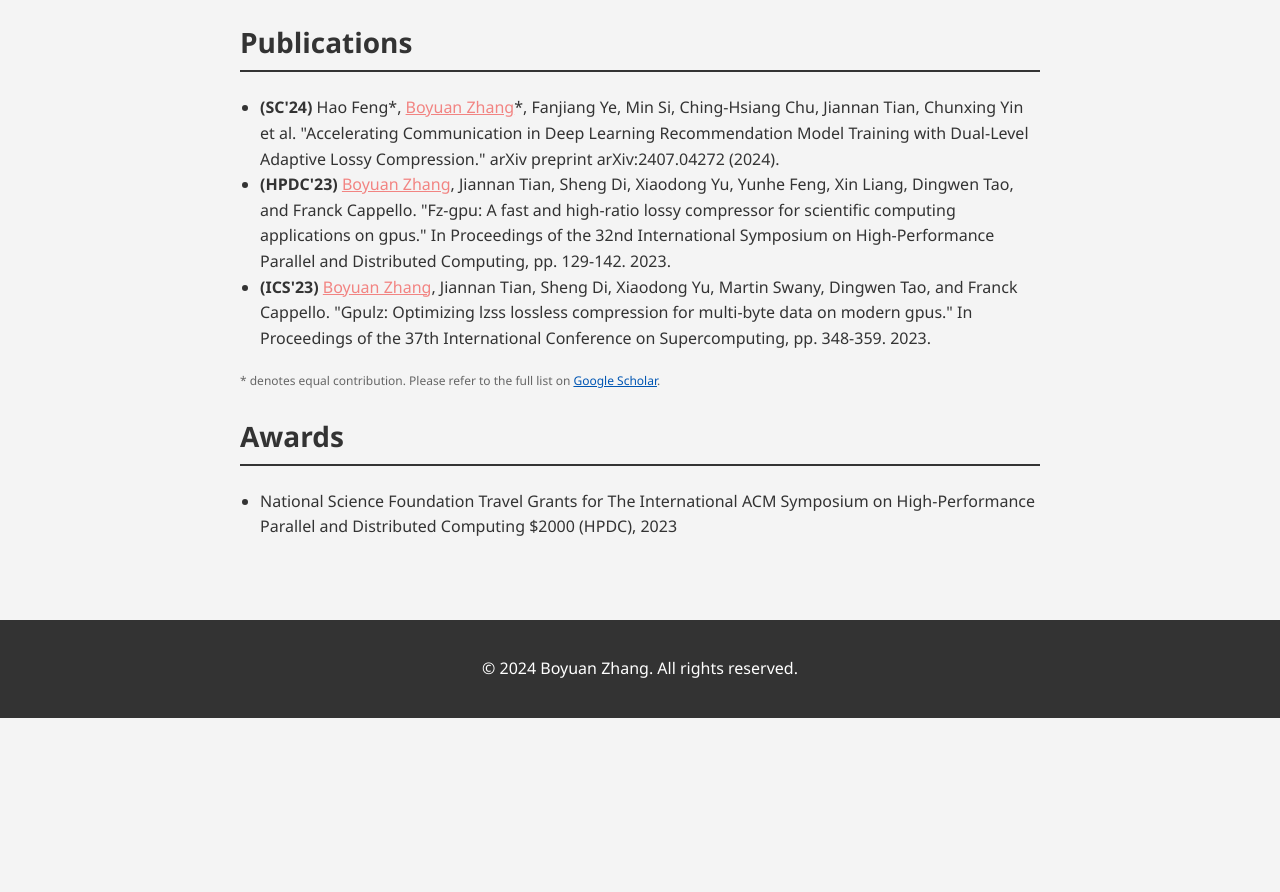
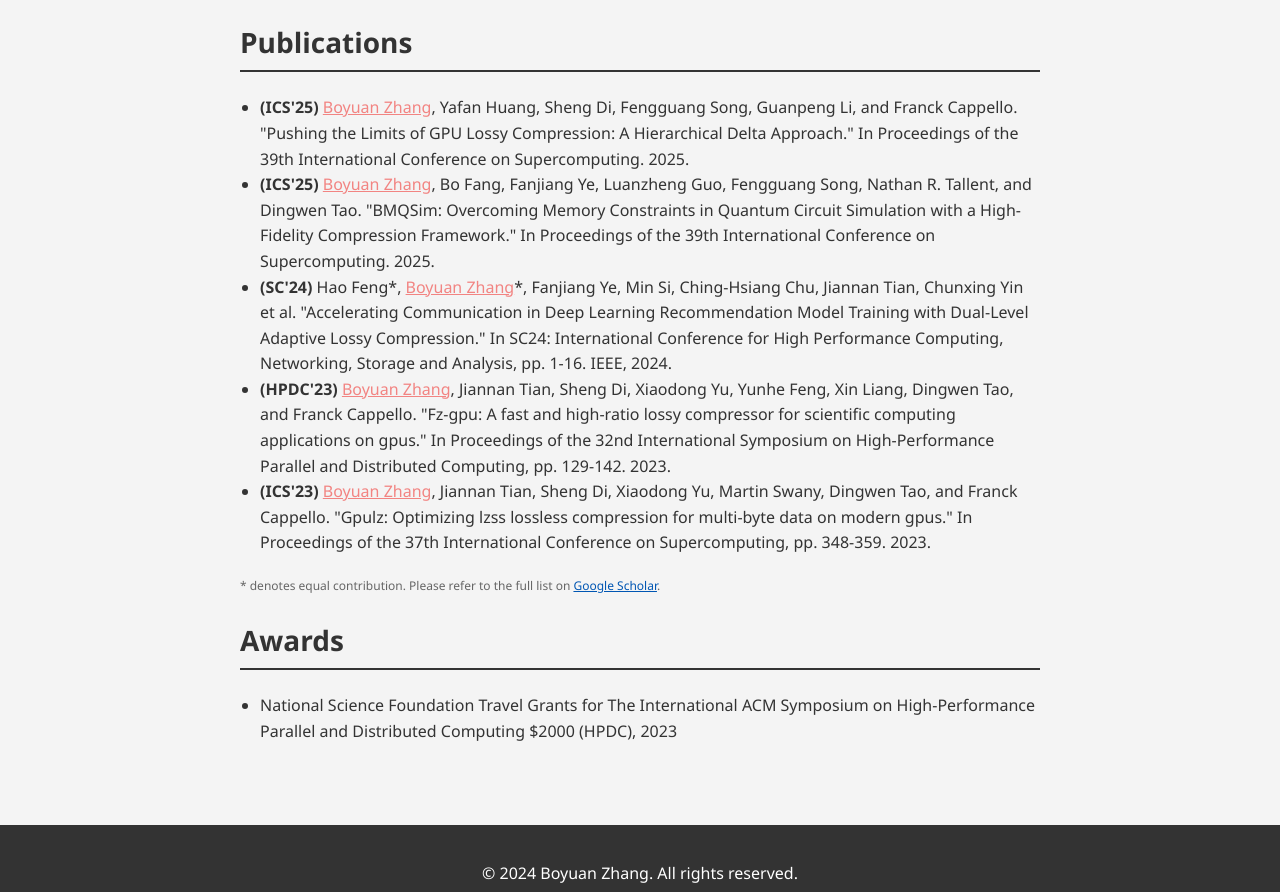
Before and after one commit to boyuanzhang62/boyuanzhang62.github.io, a plain HTML site: page index.html in a window 1280 px wide. Shown: the part 890-1782 px from the top of the page. Before the commit the page ends 1608 px from the top, so only its background shows below. Drawn offline with Linux system fonts and the light colour scheme.

Commit message:
update the publications

```diff
--- a/index.html
+++ b/index.html
@@ -169,7 +169,9 @@
         <section id="publications">
             <h2>Publications</h2>
             <ul>
-                <li><strong>(SC'24)</strong> Hao Feng*, <span style="color:#f28482"><u>Boyuan Zhang</u></span>*, Fanjiang Ye, Min Si, Ching-Hsiang Chu, Jiannan Tian, Chunxing Yin et al. "Accelerating Communication in Deep Learning Recommendation Model Training with Dual-Level Adaptive Lossy Compression." arXiv preprint arXiv:2407.04272 (2024).</li>
+                <li><strong>(ICS'25)</strong> <span style="color:#f28482"><u>Boyuan Zhang</u></span>, Yafan Huang, Sheng Di, Fengguang Song, Guanpeng Li, and Franck Cappello. "Pushing the Limits of GPU Lossy Compression: A Hierarchical Delta Approach." In Proceedings of the 39th International Conference on Supercomputing. 2025.</li>
+                <li><strong>(ICS'25)</strong> <span style="color:#f28482"><u>Boyuan Zhang</u></span>, Bo Fang, Fanjiang Ye, Luanzheng Guo, Fengguang Song, Nathan R. Tallent, and Dingwen Tao. "BMQSim: Overcoming Memory Constraints in Quantum Circuit Simulation with a High-Fidelity Compression Framework." In Proceedings of the 39th International Conference on Supercomputing. 2025.</li>
+                <li><strong>(SC'24)</strong> Hao Feng*, <span style="color:#f28482"><u>Boyuan Zhang</u></span>*, Fanjiang Ye, Min Si, Ching-Hsiang Chu, Jiannan Tian, Chunxing Yin et al. "Accelerating Communication in Deep Learning Recommendation Model Training with Dual-Level Adaptive Lossy Compression." In SC24: International Conference for High Performance Computing, Networking, Storage and Analysis, pp. 1-16. IEEE, 2024.</li>
                 <li><strong>(HPDC'23)</strong> <span style="color:#f28482"><u>Boyuan Zhang</u></span>, Jiannan Tian, Sheng Di, Xiaodong Yu, Yunhe Feng, Xin Liang, Dingwen Tao, and Franck Cappello. "Fz-gpu: A fast and high-ratio lossy compressor for scientific computing applications on gpus." In Proceedings of the 32nd International Symposium on High-Performance Parallel and Distributed Computing, pp. 129-142. 2023.</li>
                 <li><strong>(ICS'23)</strong> <span style="color:#f28482"><u>Boyuan Zhang</u></span>, Jiannan Tian, Sheng Di, Xiaodong Yu, Martin Swany, Dingwen Tao, and Franck Cappello. "Gpulz: Optimizing lzss lossless compression for multi-byte data on modern gpus." In Proceedings of the 37th International Conference on Supercomputing, pp. 348-359. 2023.</li>
             </ul>
```
